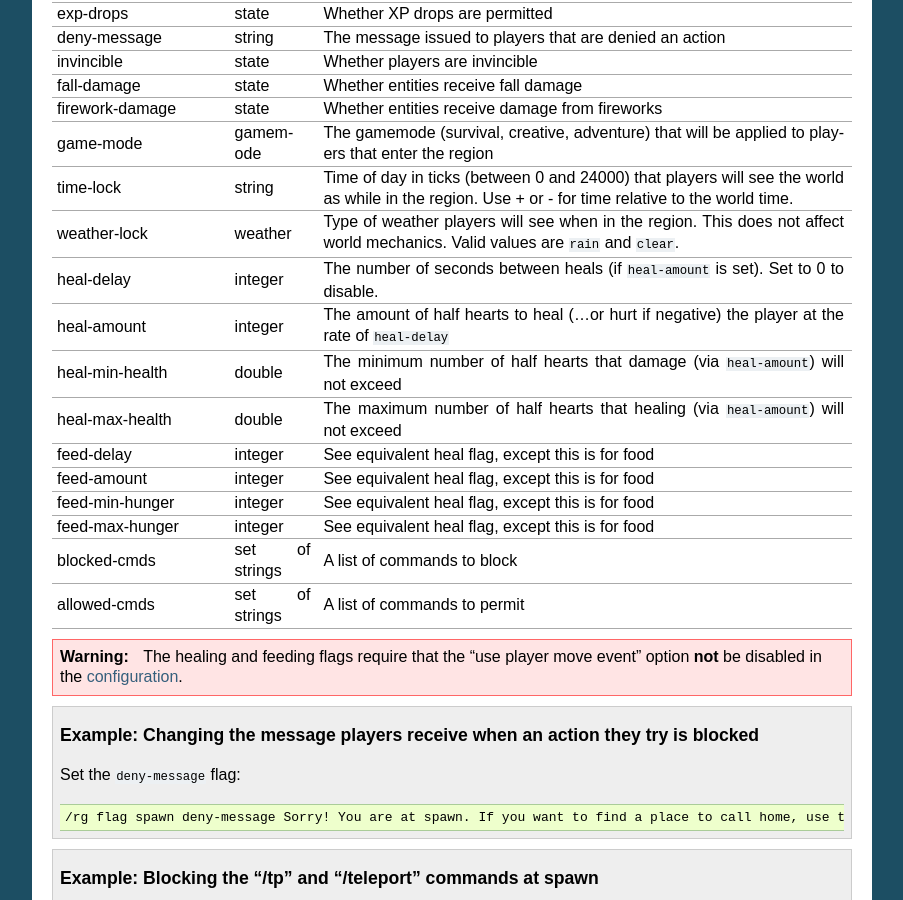
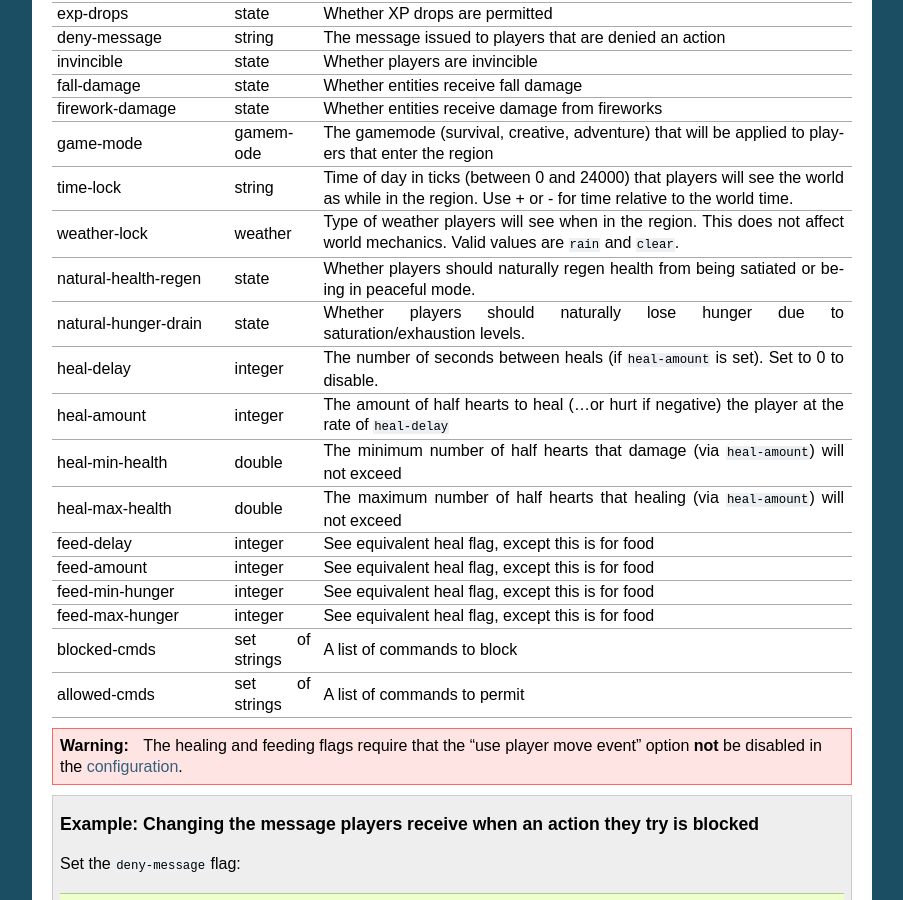
Before and after one commit to aurorasmiles/WorldGuardDocs, a Sphinx documentation site: the page built from source/regions/flags.rst, in a window 1280 px wide and 900 px high, scrolled down 6444 px. Shown: the whole window, without its empty margins (198-1101 px from the left). Built offline with Sphinx 7.4.7, drawn with Linux system fonts in a browser that asks for light colours.

Commit message:
Add new health/hunger flags.

```diff
--- a/source/regions/flags.rst
+++ b/source/regions/flags.rst
@@ -294,6 +294,8 @@ Map Making
     game-mode,gamemode,"The gamemode (survival, creative, adventure) that will be applied to players that enter the region"
     time-lock,string,"Time of day in ticks (between 0 and 24000) that players will see the world as while in the region. Use + or - for time relative to the world time."
     weather-lock,weather,Type of weather players will see when in the region. This does not affect world mechanics. Valid values are ``rain`` and ``clear``.
+    natural-health-regen,state,Whether players should naturally regen health from being satiated or being in peaceful mode.
+    natural-hunger-drain,state,Whether players should naturally lose hunger due to saturation/exhaustion levels.
     heal-delay,integer,The number of seconds between heals (if ``heal-amount`` is set). Set to 0 to disable.
     heal-amount,integer,The amount of half hearts to heal (...or hurt if negative) the player at the rate of ``heal-delay``
     heal-min-health,double,The minimum number of half hearts that damage (via ``heal-amount``) will not exceed
```
